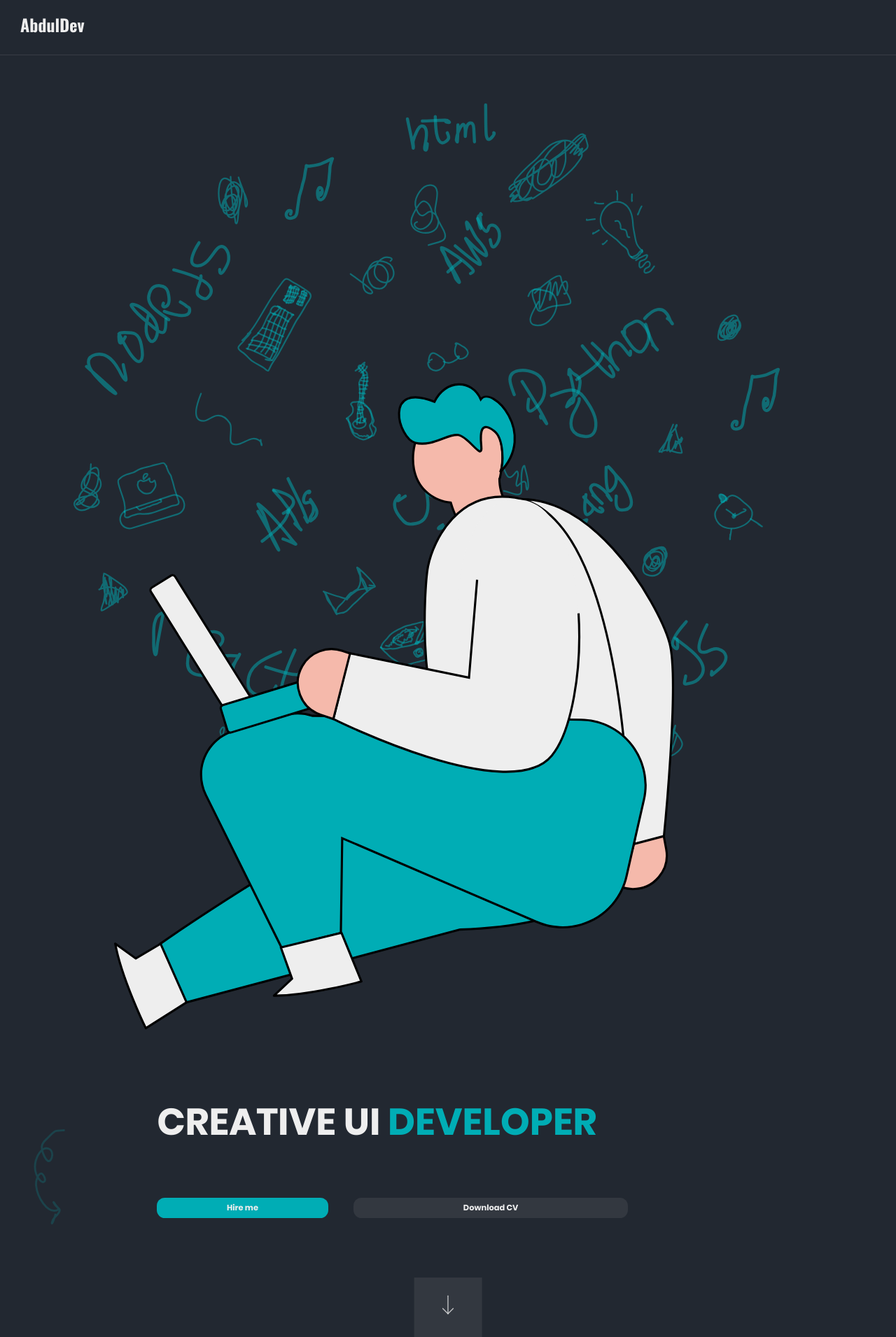
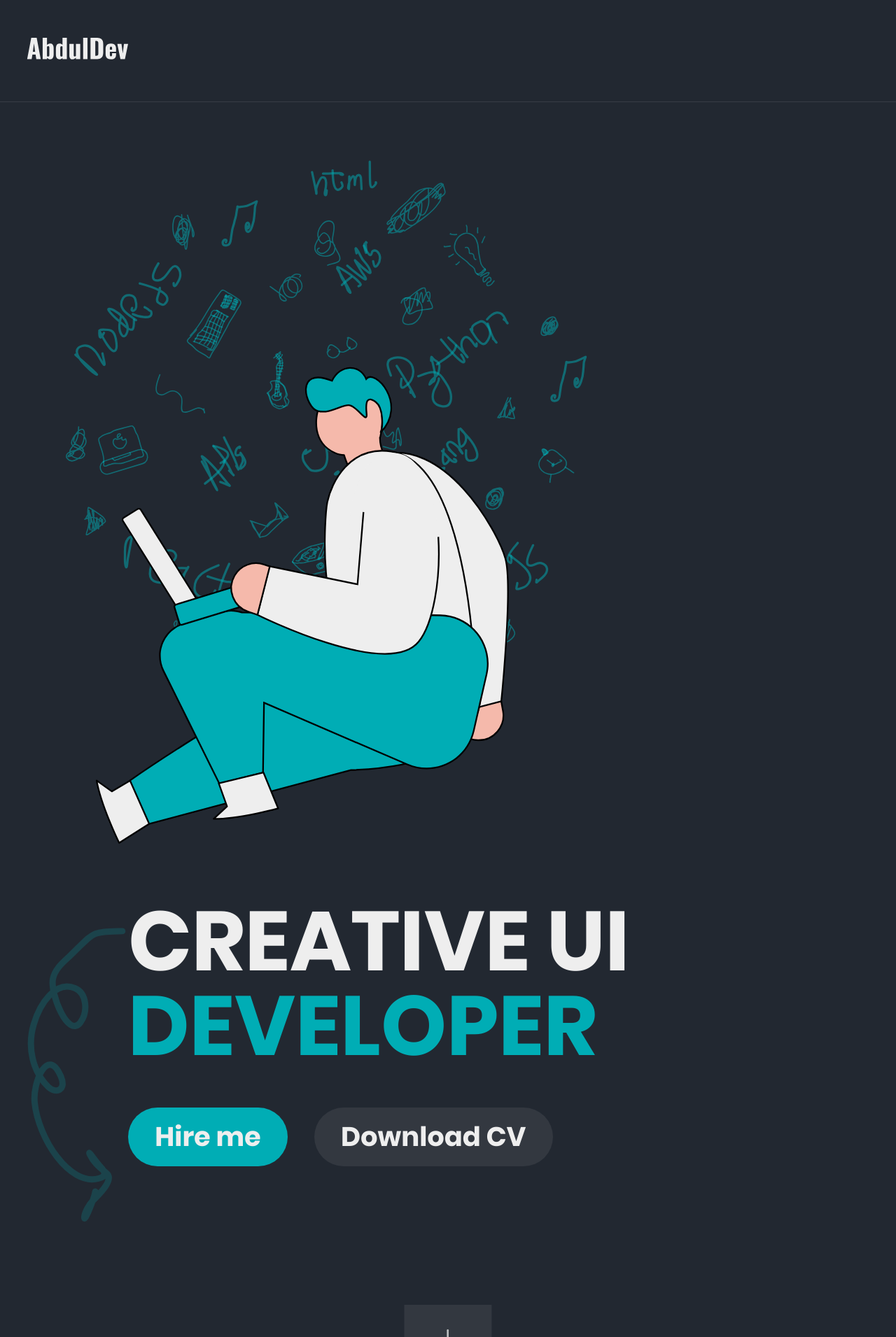
Before and after one commit to RaheemNadeem/abdul_dev_portfolio, a PHP site: page / in a window 1280 px wide. Shown: the top 1911 px of the page at 70% size. Run offline with PHP 8.4, Linux system fonts and the light colour scheme.

Commit message:
changed units from rem to em

```diff
--- a/index.html
+++ b/index.html
@@ -8,23 +8,24 @@
     <link rel="stylesheet" href="style.css">
 </head>
 <body>
-    <div class="nav-bar">
-        <img src="images/logo.svg" alt="" class="logo">
-    </div>
-    <div class="container theme-color">
-        <section class="hero-section">
-            <img src="Images/Hero-image.svg" alt="" class=" hero-image width-100pc">
+    <header>
+        <nav class="nav-bar">
+            <img src="images/logo.svg" alt="Logo">
+        </nav>
+    </header>
+    <div class="container">
+        <section class="over-flow-hidden">
+            <img src="images/Hero-image.svg" alt="" class="width-100pc hero-image">
             <div class="hero-content">
-                <img src="Images/arrow_curved.svg" alt="" class="arrow-curver-hero">
-                <h2 class="hero-heading  -hero-heading-css-over-rule">CREATIVE UI <span class="color-blue">DEVELOPER</span></h2>
-                <button class="hero-buttons -hero-buttons-css-over-rule hire-me">
-                    Hire me
-                </button>
-                <button class="hero-buttons -hero-buttons-css-over-rule download-cv">
-                    Download CV
-                </button>
+                <img src="images/arrow_curved.svg" alt="">
+                <div>
+                    <h2>CREATIVE UI <span class="color-blue">DEVELOPER</span></h2>
+                    <div class="hero-buttons-cont">
+                        <button class="hero-buttons hire-me">Hire me</button>
+                        <button class="hero-buttons download-cv">Download CV</button>
+                    </div>
+                </div>
             </div>
-
             <div class="arrow-down">
                 <img src="Images/hero-down-arrow.svg" alt="">
             </div>
@@ -46,8 +47,8 @@
             <img src="images/lightbulb.svg" alt="" class="light-bulb">
             </div>
         </section>
+        <img src="images/about-me-arrow.svg" alt="" class="about-me-arrow">
 
-        <img src="images/about-me-arrow.svg" alt="" class="about-me-arrow">
         <section>
             <div class="recent-works-content">
                 <h2 class="hero-heading about-me-heading recent-works-heading">My recent
@@ -57,10 +58,10 @@
                 </h2>
 
                 <div>
-                    <button class="hero-buttons hire-me recent-works-buttons">All</button>
-                    <button class="hero-buttons download-cv recent-works-buttons">UI</button>
-                    <button class="hero-buttons download-cv recent-works-buttons">UX</button>
-                    <button class="hero-buttons download-cv recent-works-buttons">Web Design</button>
+                    <button class=" hire-me recent-works-buttons">All</button>
+                    <button class=" download-cv recent-works-buttons">UI</button>
+                    <button class=" download-cv recent-works-buttons">UX</button>
+                    <button class=" download-cv recent-works-buttons">Web Design</button>
                 </div>
 
             </div>
@@ -79,7 +80,7 @@
             <label for="name">Your email</label>
             <input type="text" name="name" id="" placeholder="Email">
             <label for="name">Your message</label>
-            <textarea name="message" id="" cols="30" rows="5" placeholder="Message"></textarea>
+            <textarea name="message" id="" cols="30" rows="3" placeholder="Message"></textarea>
         </section>
 
         <footer class="footer-section">
@@ -89,7 +90,7 @@
                     <p>Home</p>
                 </div>
                 <div class="footer-nav-link">
-                    <img src="Images/user.svg" alt="">
+                    <img src="Images/user.svg" alt="" class="user-icon">
                     <p>About me</p>
                 </div>
                 <div class="footer-nav-link">
@@ -106,6 +107,7 @@
             </div>
             <p>Terms of Service - Privacy Policy</p>
         </footer>
+
     </div>
 </body>
 </html>
--- a/style.css
+++ b/style.css
@@ -6,27 +6,17 @@
 
 html{
     font-size: 16px;
+    line-height: 1em;
 }
 
 @font-face {
     font-family: 'poppins';
     src: url('/fonts/Poppins-Regular.ttf') format('truetype');
-  }
+}
 
   @font-face {
     font-family: 'poppins-bold';
     src: url('/fonts/Poppins-Bold.ttf') format('truetype');
-  }
-
-.nav-bar{
-padding:1.37rem 1.5rem;
-background-color: rgba(34, 40, 49, 1);
-border-bottom: 1px solid rgba(238, 238, 238, 0.1);
-}
-
-.container {
-    padding:1.37rem 1.5rem;
-    font-family: poppins;
 }
 
 .theme-color{
@@ -37,80 +27,101 @@
     width: 100%;
 }
 
-.hero-image{
-    transform: rotate(-17deg);
+.cursor-pointer{
+    cursor: pointer;
+}
+
+.container {
+    padding:1.37rem 1rem;
+    font-family: poppins;
+    color:rgba(238, 238, 238, 1);
+    background-color: rgba(34, 40, 49, 1);
+    width: 100vw;
+    height: max-content;
+}
+
+.nav-bar{
+    background-color: rgba(34, 40, 49, 1);
+    border-bottom: 1px solid rgba(238, 238, 238, 0.1);
+    padding:1.37rem 1rem;
+}
+
+.nav-bar>img{
+    width: 3.8rem;
 }
 
 .color-blue{
     color:rgba(0, 173, 181, 1);
 }
 
-.hero-heading{
-    font-size: 2.81rem;
+.hero-image{
+    transform: rotate(-17deg);
+}
+
+.hero-content>div> h2{
+    font-size: 2.81em;
     font-family: poppins-bold;
-    line-height: 2.81rem;
-    color:rgba(238, 238, 238, 1);
-    grid-row: 1/3;
-    grid-column: 2/6;
+    line-height: 1.01em;
 }
 
 .hero-content{
-    display: grid;
-    align-self: center;
-    grid-template-columns: 16% 20% 3% 32% 29%;
-    grid-template-rows: 17% 50% 18% 18%;
-    height: 8.4rem;
+    display: flex;
+}
+
+
+.hero-buttons-cont{
+    margin-top: 1.31em;
 }
 
 .hero-buttons{
-    border-radius: 0.6rem;
-    padding:0.3rem 1rem;
+    border-radius: 1.6em;
+    padding:0.6em 1em;
     font-family: poppins-bold;
     color:rgba(238, 238, 238, 1);
     border:none;
-    font-size: 0.6rem;
+    font-size: 0.9em;
+    line-height: 1rem;
 }
 
 .hire-me{
     background-color: rgba(0, 173, 181, 1);
-    grid-row: 4/5;
-    grid-column: 2/3;
+
 }
 
 .download-cv{
     background-color: rgba(57, 62, 70, 0.75);
-    grid-column: 4/5;
-    grid-row:4/5;
-}
-
-.arrow-curver-hero{
-    grid-row: 2/5;
-    grid-column: 1/2;
-    margin-left: 1rem;
-    margin-top: 0.5rem;
-    height: 100%;
+    margin-left: 0.7em;
 }
 
 .arrow-down{
-    padding:1.31rem 2.1rem;
+    padding:0.9em 1.23em;
     background-color: rgba(57, 62, 70, 0.75);
-    margin-top: 4.75rem;
-    margin-bottom: 3.75rem;
+    margin-top: 3.1em;
+    margin-bottom: 3.75em;
     display: inline-block;
     transform: translate(-50%,0);
     margin-left: 50%;
 }
 
+.arrow-down>img{
+    width: 0.8em;
+}
+
+.over-flow-hidden{
+    overflow: hidden;
+}
+
 .musical-sign{
-    margin-top: 6.06rem;
-    margin-bottom: 3.43rem;
+    margin-top: 3.9rem;
+    margin-bottom: 2.8rem;
+    width: 2rem;
 }
 
 .about-me{
     display: grid;
-    height: 12.3rem;
+    height: 8rem;
     grid-template-columns: 81% 9% 10%;
-    grid-template-rows: 2.43rem 1.43rem 1.93rem 4.81rem 2.3rem;
+    grid-template-rows: 1.625rem 0.95rem 1.29rem 2.79rem 1.58rem;
 }
 
 .about-me-heading{
@@ -121,18 +132,28 @@
 .about-me-para{
     grid-row: 3/6;
     grid-column: 1/3;
-    font-size: 0.83rem;
-    line-height: 1.25rem;
-    color: rgba(238, 238, 238, 1);
+    font-size: 0.53em;
+    line-height: 1.5em;
+    color: rgba(238, 238, 238, 0.75);
 }
 
 .light-bulb{
     grid-row: 4/5;
     grid-column: 2/4;
+    width: 2.8rem;
+    transform: translate(-0.3rem,-2rem);
+}
+
+.hero-heading{
+    font-size: 1.81em;
+    font-family: poppins-bold;
+    line-height: 1.01em;
+
 }
 
 .about-me-arrow{
-    margin:3.12rem 5.37rem 5.37rem 7.68rem;
+    margin:2.12rem 3.4rem 3.37rem 4.68rem;
+    width: 3.5rem;
 }
 
 .recent-works-content{
@@ -140,52 +161,63 @@
     flex-direction: column;
 }
 .recent-works-heading{
-    font-size: 2.7rem;
+    font-size: 1.6em;
+    margin-bottom: 0.4em;
+}
+
+.recent-works-buttons{
+    border-radius: 0.6em;
+    padding:0.5em 0.9em;
+    font-family: poppins-bold;
+    color:rgba(238, 238, 238, 1);
+    border:none;
+    font-size: 0.5em;
+    line-height: 0.43rem;
+}
+
+.recent-works-buttons:nth-child(even){
+    margin:0 0.4rem;
+}
+
+.recent-works-buttons:nth-child(3){
+    margin-left:unset;
+}
+
+
+.contact-section {
+    margin-top: 5.93rem;
+}
+
+.contact-section>h2{
+    font-size: 1.4em;
+}
+
+.contact-section img{
+    width: 90%;
     margin-bottom: 0.8rem;
 }
 
-.recent-works-buttons:nth-child(even){
-    margin:0 0.6rem;
-}
-
-.hero-section{
-    overflow: hidden;
-}
-
-.overflow-hidden{
-    overflow: hidden;
-}
-
-.contact-section {
-    margin-top: 11.53rem;
-}
-
-.contact-section img{
-    width: 80%;
-}
-
 .contact-section label{
-    font-size: 1.3rem;
+    font-size: 0.7rem;
     color: rgba(238, 238, 238, 1);
     font-family: poppins-bold;
     display: block;
-    margin-bottom: 1.46rem;
+    margin-bottom: 0.8rem;
 }
 
 .contact-section input,textarea{
-    height: 4.46rem;
     background-color: rgba(57, 62, 70, 0.5);
     color: rgba(238, 238, 238, 0.5);
     font-family: poppins-bold;
-    font-size: 1rem;
+    font-size: 0.7rem;
     width: 100%;
-    padding-left: 1.84rem;
+    padding-left: 1rem;
     padding-right: 1.84rem;
-    padding-top: 1.23rem;
-    padding-bottom: 2.15rem;
-    border-radius: 1.23rem;
+    padding-top: 0.7rem;
+    padding-bottom: 0.85rem;
+    border-radius: 0.4rem;
     border: none;
-    margin-bottom: 2.07rem;
+    margin-bottom: 1.07rem;
 }
 
 .contact-section input,textarea:focus-visible{
@@ -211,97 +243,136 @@
     padding-bottom: 0.2rem;
 }
 
+.footer-nav-link > img{
+    width: 0.6em;
+}
+
+.user-icon{
+    width: 0.7em;
+}
+
 .footer-nav-link:hover{
     border-bottom: 1px solid rgba(238, 238, 238, 1);
     transition: all .8s;
 }
 
 .footer-nav-link > p{
-    font-size: 0.8rem;
+    font-size: 0.5em;
     color:rgba(238, 238, 238, 1);
     font-family: poppins;
-    margin-left: 0.62rem;
+    margin-left: 0.8em;
 }
 
 .footer-nav-link:nth-child(even){
-    margin:0 2.06rem;
+    margin:0 1.32rem;
 }
 
 .footer-nav{
     display: flex;
+    align-items: last baseline;
 }
 
 .social-link:nth-child(2){
-    margin:0 1rem;
+    margin:0 0.7rem;
 }
 
 .social-link:nth-child(4){
-    margin-left: 1rem;
+    margin-left: 0.7rem;
 }
 
 .social-links{
-    margin-top: 1.68rem;
-    margin-bottom: 4.37rem;
+    margin-top: 1rem;
+    margin-bottom: 1.8rem;
 }
 
 .social-link{
     cursor: pointer;
+    width: 1.7em;
 }
 
 .footer-section > p {
-    font-size: 1rem;
+    font-size: 0.7rem;
     font-family: poppins;
     color:rgba(238, 238, 238, 0.75);
 }
 
-@media (max-width: 399px) {
-    html{
-        font-size: 13px;
+@media (min-width: 240px) {
+    .hero-content{
+     font-size: 3.33vw;
     }
 
-    .hero-section{
-        font-size: 11px;
+    .hero-content>img{
+     height: 33vw;
+     margin-top: 3vw;
     }
 
-    .-hero-heading-css-over-rule{
-        font-size: 2.81em;
-        line-height: 1em;
+    html{
+        font-size: 6.66vw;
+    }
+ }
+
+ @media (min-width: 400px) {
+    html{
+        font-size: 5vw;
     }
 
-    .-hero-buttons-css-over-rule{
-        border-radius: 0.6em;
-        padding:0.3rem 1em;
-        font-size: 0.6em;
+    .about-me,.recent-works-content{
+        font-size: 6.66vw;
     }
 
-    .arrow-curver-hero{
-        height:100%;
-    }
-  }
-
-
-  @media (min-width:300px) and (max-width:398px) {
-    .arrow-curver-hero{
-        margin-top: -0.5rem;
-        margin-left: 21%;
-        height: 105%;
+    .footer-section{
+        font-size: 7vw;
     }
 
-
-  }
-
-  @media (min-width:350px) and (max-width:398px) {
-    .arrow-curver-hero{
-        margin-top: -0.5rem;
-        margin-left: 31%;
-        height: 105%;
+    .width-100pc{
+        width: 90%;
     }
 
+    .contact-section img{
+        width: 80%;
+    }
+ }
 
-  }
+ @media (min-width: 500px) {
+    html{
+        font-size: 4.5vw;
+    }
+ }
 
-  @media (min-width:400px) {
+ @media (min-width: 600px) {
     html{
-        font-size: 19px;
+        font-size: 3.5vw;
     }
-  }
+
+    .about-me,.recent-works-content{
+        font-size: 4.66vw;
+    }
+
+    .footer-section{
+        font-size: 5vw;
+    }
+
+    .width-100pc{
+        width: 80%;
+    }
+
+ }
+
+ @media (min-width: 700px) {
+    html{
+        font-size: 3vw;
+    }
+
+    .about-me,.recent-works-content{
+        font-size: 4vw;
+    }
+
+    .footer-section{
+        font-size: 4vw;
+    }
+
+    .width-100pc{
+        width: 75%;
+    }
+
+ }
```
